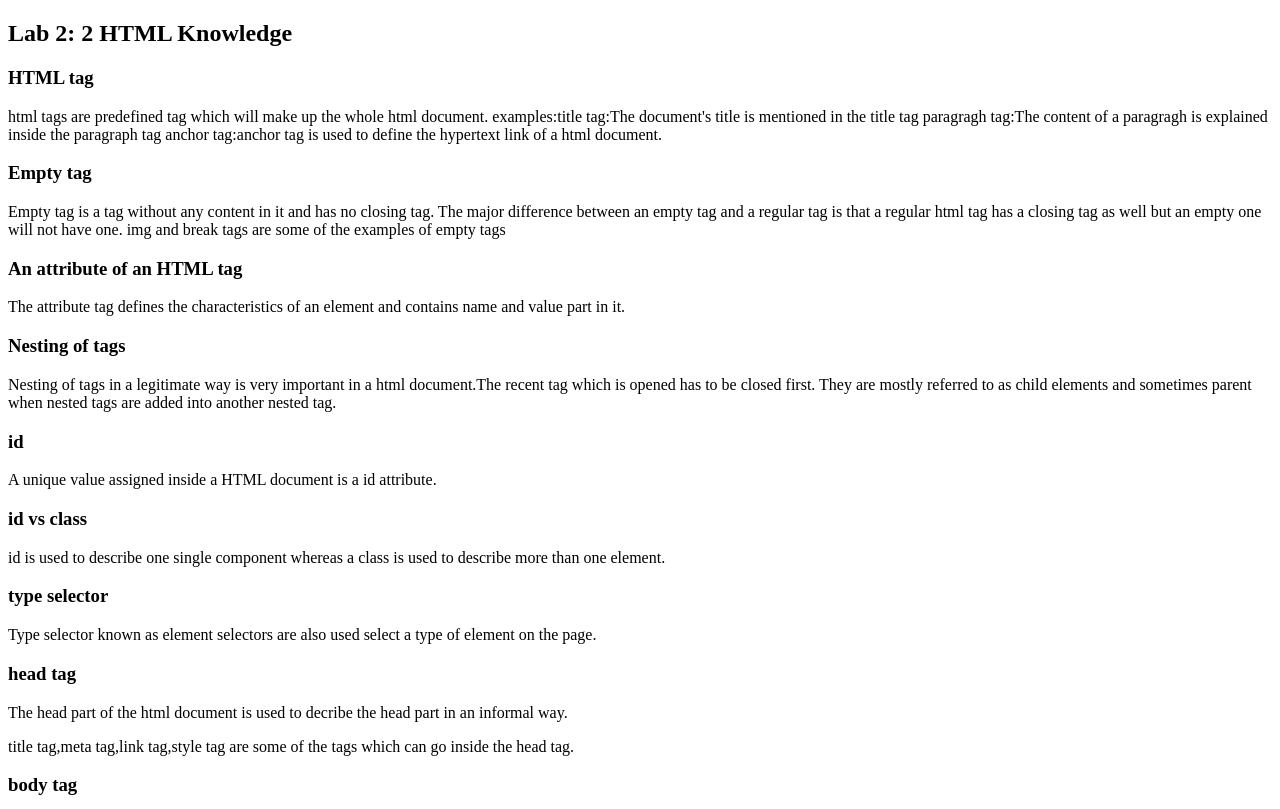
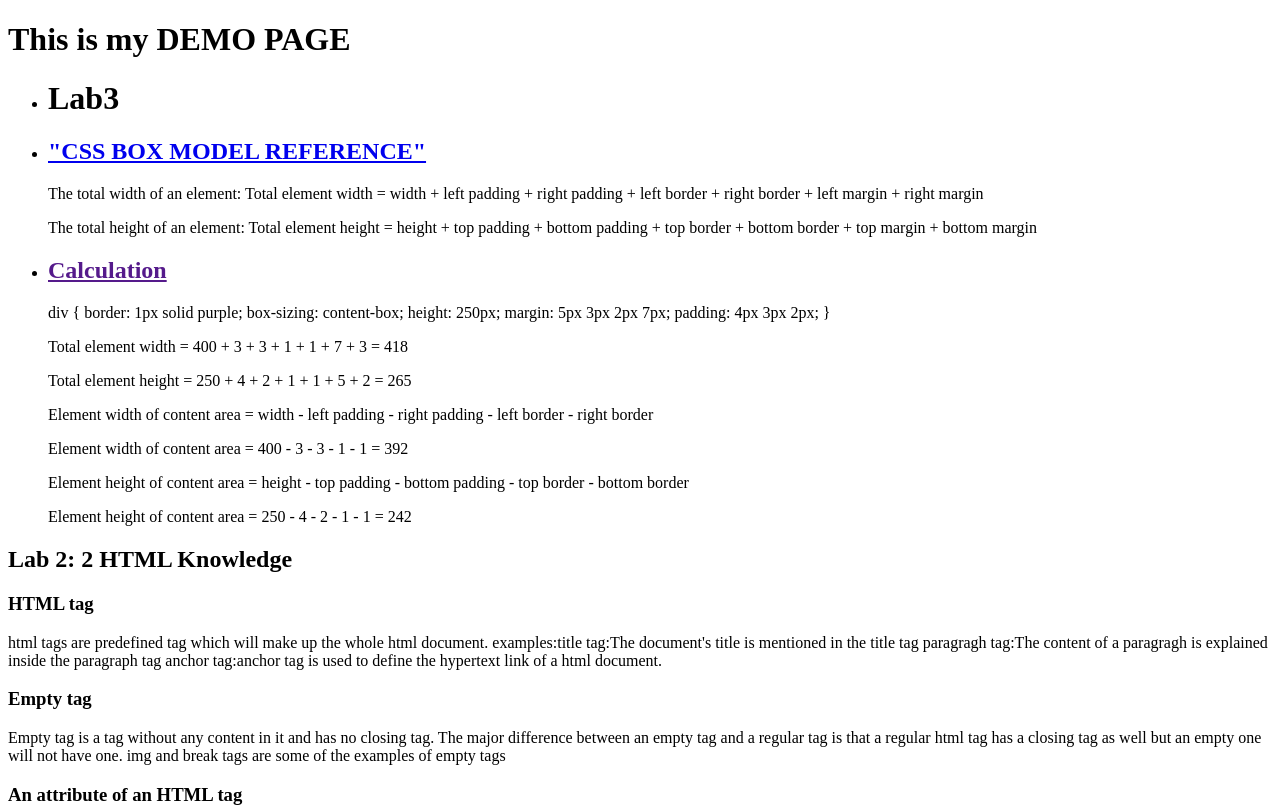
Before and after one commit to Vidusesha/Vid, a plain HTML site: page notes.html in a window 1280 px wide. Shown: the top 809 px of the page. Drawn offline with Linux system fonts and the light colour scheme.

Commit message:
Lab 3: CSS

```diff
--- a/notes.html
+++ b/notes.html
@@ -3,6 +3,7 @@
 <head>
   <meta charset="utf-8">
 <title>VIDYAVATHY VENKATASESHADRI</title>
+<link rel="stylesheet" type="text/css" href="notes.css">
 <style>
 
 #hello {
@@ -21,7 +22,31 @@
 
 </head>
 <body>
-
+<h1>This is my DEMO PAGE</h1>
+<div id="Lab3">
+     <ul>
+        <li><h1 class="menu-header">Lab3
+        </h1></li>
+        <li><a href='https://www.w3schools.com/css/css_boxmodel.asp'><h2>"CSS BOX MODEL REFERENCE"</h2></a></li>
+        <p>The total width of an element:
+           Total element width = width + left padding + right padding + left border + right border + left margin + right margin</p>
+        <p>The total height of an element:
+           Total element height = height + top padding + bottom padding + top border + bottom border + top margin + bottom margin</p>
+        <li><a href=""><h2>Calculation</h2></a></li>
+        <p>div {
+           border: 1px solid purple;
+           box-sizing: content-box;
+           height: 250px;
+           margin: 5px 3px 2px 7px;
+           padding: 4px 3px 2px;
+         }</p>
+         <p>Total element width = 400 + 3 + 3 + 1 + 1 + 7 + 3 = 418</p>
+         <p>Total element height = 250 + 4 + 2 + 1 + 1 + 5 + 2 = 265</p>
+         <p>Element width of content area = width - left padding - right padding - left border - right border</p>
+         <p>Element width of content area = 400 - 3 - 3 - 1 - 1 = 392</p>
+         <p>Element height of content area = height - top padding - bottom padding - top border - bottom border</p>
+         <p>Element height of content area = 250 - 4 - 2 - 1 - 1 = 242</p>
+          </div>
 <h2>Lab 2: 2 HTML Knowledge</h2>
 <h3>HTML tag</h3>
 <p>html tags are predefined tag which will make up the whole html document.
```
